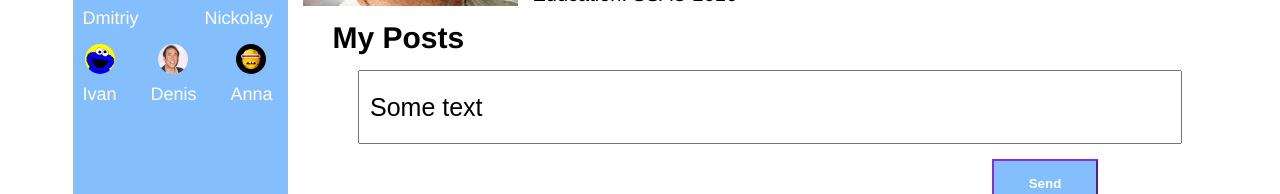
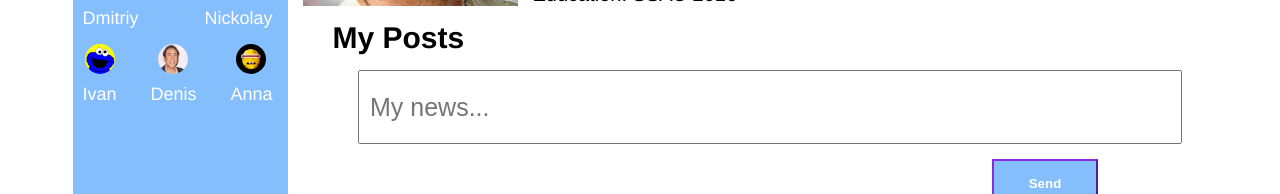
Before and after one commit to Breakhead2/Social-Network, a React (Create React App) app: page /profile in a window 1280 px wide. Shown: the part 484-678 px from the top of the page. Built offline with nearby package versions, Linux system fonts and the light colour scheme.

Commit message:
delete file rerender.jsx

```diff
--- a/src/index.js
+++ b/src/index.js
@@ -1,4 +1,20 @@
-import { rerenderUserInterface } from "./rerender";
-import state from "./redux/state";
+import React from "react";
+import ReactDOM from "react-dom";
+import "./index.css";
+import { App } from "./App";
+import { BrowserRouter } from "react-router-dom";
+import state, { addPost, updatePost, rerending } from "./redux/state";
+
+export const rerenderUserInterface = (state) => {
+  ReactDOM.render(
+    <React.StrictMode>
+      <BrowserRouter>
+        <App state={state} addPost={addPost} updatePost={updatePost} />
+      </BrowserRouter>
+    </React.StrictMode>,
+    document.getElementById("root")
+  );
+};
 
 rerenderUserInterface(state);
+rerending(rerenderUserInterface);
--- a/src/redux/state.js
+++ b/src/redux/state.js
@@ -1,4 +1,6 @@
-import { rerenderUserInterface } from "../rerender";
+let rerenderUserInterface = () => {
+  console.log("Object state changed");
+};
 
 let state = {
   profilePage: {
@@ -6,7 +8,7 @@ let state = {
       { id: 1, text: "Hello, where are you disappear?", likesCount: 12 },
       { id: 1, text: "Dude, WTF!? Where is my money?", likesCount: 4 },
     ],
-    newPostText: "Some text",
+    newPostText: "",
   },
   messagePage: {
     chatInfo: [
@@ -51,4 +53,8 @@ export function updatePost(message) {
   console.log(state);
 }
 
+export function rerending(observer) {
+  rerenderUserInterface = observer;
+}
+
 export default state;
--- a/src/rerender.jsx
+++ /dev/null
@@ -1,17 +0,0 @@
-import React from "react";
-import ReactDOM from "react-dom";
-import "./index.css";
-import { App } from "./App";
-import { BrowserRouter } from "react-router-dom";
-import { addPost, updatePost } from "./redux/state";
-
-export const rerenderUserInterface = (state) => {
-  ReactDOM.render(
-    <React.StrictMode>
-      <BrowserRouter>
-        <App state={state} addPost={addPost} updatePost={updatePost} />
-      </BrowserRouter>
-    </React.StrictMode>,
-    document.getElementById("root")
-  );
-};
```
